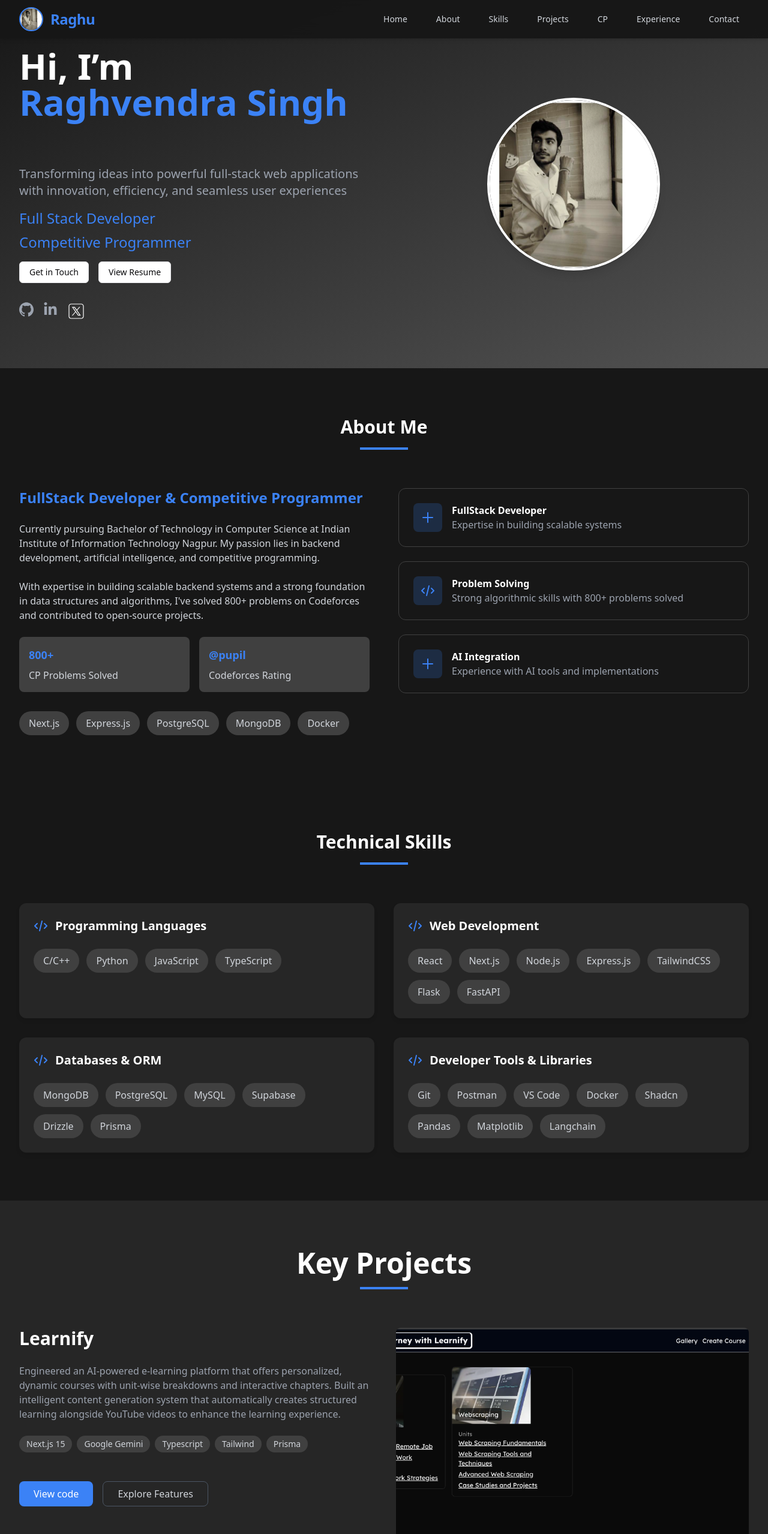
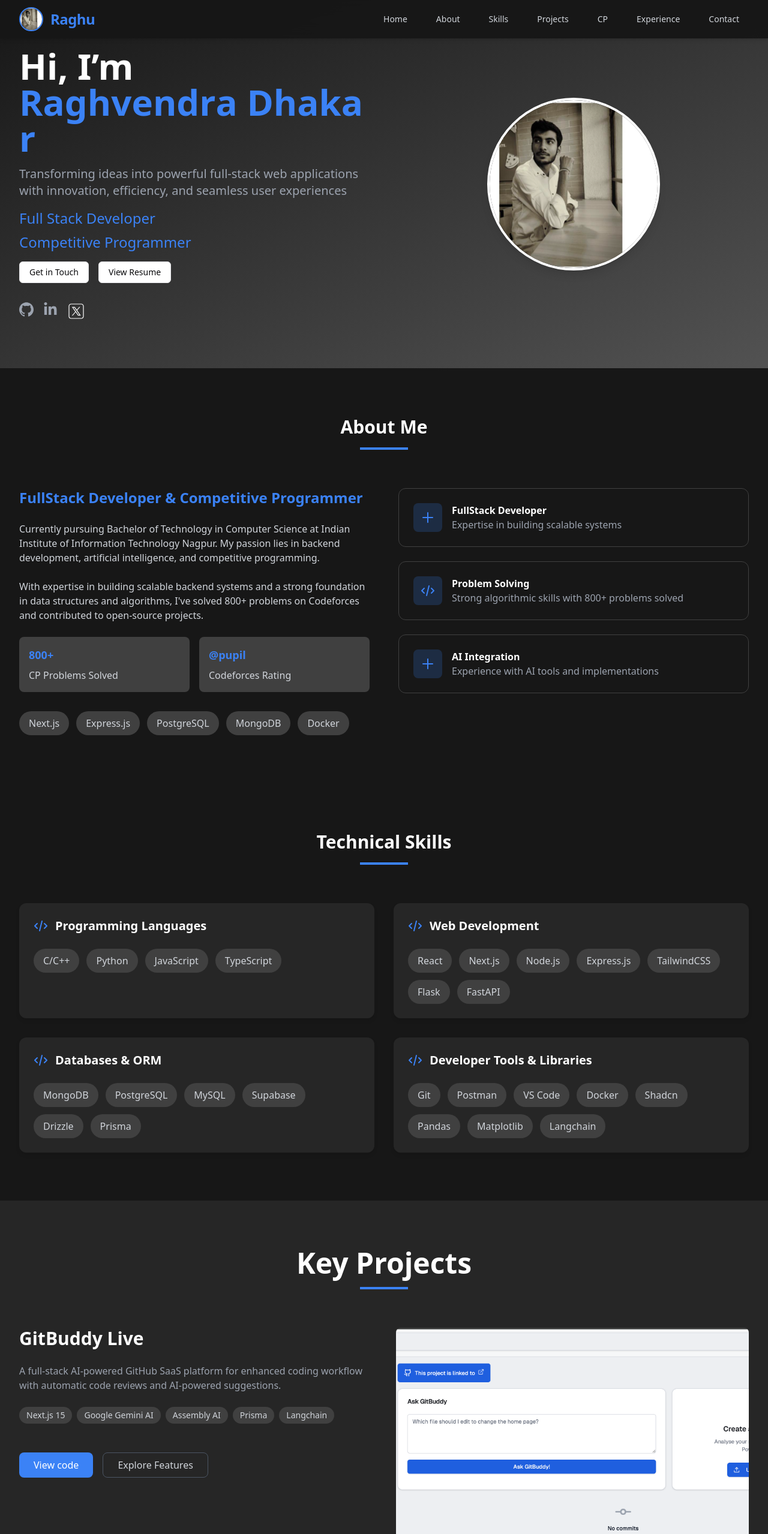
Before and after one commit to dhakarRaghu/Portfolio, a Next.js app: page / in a window 1280 px wide. Shown: the top 2558 px of the page at 60% size. Built offline with nearby package versions, Linux system fonts and the light colour scheme.

Commit message:
add Insights project with description and udpate resume

```diff
--- a/src/components/Hero.tsx
+++ b/src/components/Hero.tsx
@@ -48,7 +48,7 @@ const Hero: React.FC<HeroProps> = ({ className }) => {
     transition: { duration: 0.3 },
   };
 
-  const nameText = "Raghvendra Singh     ";
+  const nameText = "Raghvendra Dhakar";
 
   return (
     <section
@@ -103,7 +103,7 @@ const Hero: React.FC<HeroProps> = ({ className }) => {
                 </Link>
               </Button>
               <Button asChild variant="outline">
-                <Link href="/raghvendra_s.pdf" target="_blank" rel="noopener noreferrer">
+                <Link href="/raghvendra.pdf" target="_blank" rel="noopener noreferrer">
                   View Resume
                 </Link>
               </Button>
--- a/src/components/project.tsx
+++ b/src/components/project.tsx
@@ -6,6 +6,8 @@ import { motion, AnimatePresence, type Variants } from "framer-motion"
 import Image from "next/image"
 import { IconArrowLeft, IconArrowRight, IconX, IconExternalLink } from "@tabler/icons-react"
 import { cn } from "@/lib/utils"
+import { Button } from "./ui/button"
+import Link from "next/link"
 
 // Define Project interface
 interface Project {
@@ -28,6 +30,28 @@ interface ProjectsProps {
 const projects: Project[] = [
   {
     id: 1,
+    title: "Insights",
+    content:
+      "Insights is an AI-powered e-learning platform built to enhance the learning experience by providing personalized courses, intelligent content generation, and interactive features. It leverages AI to summarize YouTube videos, generate contextual quizzes, and allow users to create and share custom learning modules.",
+    image: "/insights.png",
+    tech: ["Next.js 15", "Google Gemini", "Typescript", "Tailwind" , "Prisma"],
+    links: [
+    ],
+    component: (
+      <div className="flex gap-4 mt-4">
+      <button className="bg-blue-500 text-white px-6 py-2 rounded-lg hover:bg-blue-600 transition duration-300">
+        <a href="https://github.com/dhakarRaghu/Insights" target="_blank" rel="noopener noreferrer">View code</a>
+      </button>
+      <Link href="https://insights.raghvendra.tech" target="_blank">
+      <Button className="border border-gray-600 text-gray-300 px-6 py-2 rounded-lg hover:border-blue-500 hover:text-blue-500 transition duration-300">
+        Explore Features
+      </Button>
+      </Link>
+    </div>
+    ),
+  },
+  {
+    id: 2,
     title: "GitBuddy Live",
     content:
       "A full-stack AI-powered GitHub SaaS platform for enhanced coding workflow with automatic code reviews and AI-powered suggestions.",
@@ -38,16 +62,16 @@ const projects: Project[] = [
     component: (
       <div className="flex gap-4 mt-4">
       <button className="bg-blue-500 text-white px-6 py-2 rounded-lg hover:bg-blue-600 transition duration-300">
-        <a href="https://github.com/dhakarRaghu/GitBuddy">View code</a>
+        <a href="https://github.com/dhakarRaghu/GitBuddy" target="_blank" rel="noopener noreferrer">View code</a>
       </button>
       <button className="border border-gray-600 text-gray-300 px-6 py-2 rounded-lg hover:border-blue-500 hover:text-blue-500 transition duration-300">
-        <a href="https://git-buddy-69w18hzyp-raghvendra-singh-dhakars-projects.vercel.app/">Explore Features</a>
+        <a href="https://git-buddy-69w18hzyp-raghvendra-singh-dhakars-projects.vercel.app/" target="_blank" rel="noopener noreferrer">Explore Features</a>
       </button>
     </div>
     ),
   },
   {
-    id: 2,
+    id: 3,
     title: "Learnify",
     content:
       "Engineered an AI-powered e-learning platform that offers personalized, dynamic courses with unit-wise breakdowns and interactive chapters. Built an intelligent content generation system that automatically creates structured learning alongside YouTube videos to enhance the learning experience.",
@@ -58,16 +82,16 @@ const projects: Project[] = [
     component: (
       <div className="flex gap-4 mt-4">
         <button className="bg-blue-500 text-white px-6 py-2 rounded-lg hover:bg-blue-600 transition duration-300">
-          <a href="https://github.com/dhakarRaghu/Learnify">View code</a>
+          <a href="https://github.com/dhakarRaghu/Learnify" target="_blank" rel="noopener noreferrer">View code</a>
         </button>
         <button className="border border-gray-600 text-gray-300 px-6 py-2 rounded-lg hover:border-blue-500 hover:text-blue-500 transition duration-300">
-          <a href="https://learnify-chi.vercel.app/">Explore Features</a>
+          <a href="https://learnify-chi.vercel.app/" target="_blank" rel="noopener noreferrer">Explore Features</a>
         </button>
       </div>
     ),
   },
   {
-    id: 3,
+    id: 4,
     title: "WebGenie",
     content:
       "WebGen is a customizable web development starter kit generator that lets you create a pre-configured project with your preferred frameworks, tools, and integrations. With just a few clicks, you can set up a Next.js project with Prisma or Mongoose, TailwindCSS, and TypeScript, ready for development.",
@@ -78,16 +102,16 @@ const projects: Project[] = [
     component: (
       <div className="flex gap-4 mt-4">
         <button className="bg-blue-500 text-white px-6 py-2 rounded-lg hover:bg-blue-600 transition duration-300">
-          <a href="https://github.com/dhakarRaghu/WebGenie--Cli-Integration">View code</a>
+          <a href="https://github.com/dhakarRaghu/WebGenie--Cli-Integration" target="_blank" rel="noopener noreferrer">View code</a>
         </button>
         <button className="border border-gray-600 text-gray-300 px-6 py-2 rounded-lg hover:border-blue-500 hover:text-blue-500 transition duration-300">
-          <a href="https://web-genie-one.vercel.app/">Explore Features</a>
+          <a href="https://web-genie-one.vercel.app/" target="_blank" rel="noopener noreferrer">Explore Features</a>
         </button>
       </div>
     ),
   },
   {
-    id: 4,
+    id: 5,
     title: "Realtime Collaborative Workspace",
     content:
       "A real-time collaborative document workspace with live cursors, text selection, and presence indicators, using WebSocket for real-time updates.",
@@ -99,41 +123,11 @@ const projects: Project[] = [
     component: (
       <div className="flex gap-4 mt-4">
         <button className="bg-blue-500 text-white px-6 py-2 rounded-lg hover:bg-blue-600 transition duration-300">
-          <a href="https://github.com/dhakarRaghu/Saas_colab_Space_">View code</a>
+          <a href="https://github.com/dhakarRaghu/Saas_colab_Space_" target="_blank" rel="noopener noreferrer">View code</a>
         </button>
         <button className="border border-gray-600 text-gray-300 px-6 py-2 rounded-lg hover:border-blue-500 hover:text-blue-500 transition duration-300">
           <a href="#">Explore Features</a>
         </button>
-      </div>
-    ),
-  },
-  {
-    id: 5,
-    title: "Realtime Collaborative Workspace",
-    content:
-      "A real-time collaborative document workspace with live cursors, text selection, and presence indicators, using WebSocket for real-time updates.",
-    image: "/me.jpg",
-    tech: ["Next.js 13", "Drizzle ORM", "Supabase", "Tailwind", "WebSockets", "Redis"],
-    links: [
-      { label: "View Code", href: "#" },
-      { label: "Live Demo", href: "#" },
-    ],
-    component: (
-      <div className="mt-4">
-        <p className="text-gray-400 mb-2">
-          Live Users: <span className="text-green-500">12</span>
-        </p>
-        <div className="flex gap-2">
-          {["User 1", "User 2", "User 3"].map((user, index) => (
-            <div
-              key={index}
-              className="w-8 h-8 bg-blue-500 rounded-full flex items-center justify-center text-white text-sm"
-            >
-              {user[5]}
-            </div>
-          ))}
-          <span className="text-gray-400">+9</span>
-        </div>
       </div>
     ),
   },
```
Also changed, not shown: public/insights.png (added), 1 other file (tests, documents, lock files or other folders).
